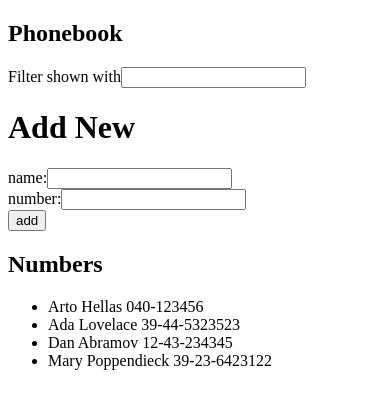
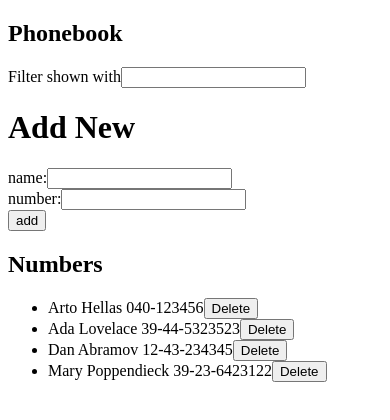
Before and after one commit to mcmnyages/fullstackopen, a React (Vite) app in the folder part2/phonebook/: page / in a window 390 px wide. Shown: the top 420 px of the page. Built offline with nearby package versions, Linux system fonts and the light colour scheme; data requests are answered from the project's data file.

Commit message:
feat: implement delete functionality for persons in phonebook

```diff
--- a/part2/phonebook/src/App.jsx
+++ b/part2/phonebook/src/App.jsx
@@ -15,7 +15,6 @@
     .getAll()
     .then(
       (response)=>{
-        console.log('Check the responses',response)
         setPersons(response)
       }
     )
@@ -42,6 +41,18 @@
 
     setNewName('')
     setNumber('')
+  }
+
+  const deletePerson=(id)=>{
+    const person = persons.find(name=>name.id===id)
+    if(
+      window.confirm(`Delete ${person.name} ?`)
+    )
+    phoneService
+    .deletePerson(id)
+    .then(response=>{
+      setPersons(persons.filter(person=>person.id!==id))
+    })
   }
 
   const handlePersonChange = (e) => {
@@ -72,6 +83,7 @@
       />
       <Persons
       persons={personsToShow}
+      deleteItem={deletePerson}
       />
     </div>
   )
--- a/part2/phonebook/src/components/Person.jsx
+++ b/part2/phonebook/src/components/Person.jsx
@@ -1,8 +1,9 @@
-const Person = ({ person }) => {
+const Person = ({ person, deleteItem}) => {
     return (
         <div>
             <li>
                 {person.name} {person.number}
+                <button onClick={()=>deleteItem(person.id)}>Delete</button>
             </li>
         </div>
     )
--- a/part2/phonebook/src/components/Persons.jsx
+++ b/part2/phonebook/src/components/Persons.jsx
@@ -1,6 +1,6 @@
 import Person from "./Person"
 
-const Persons = ({ persons }) => {
+const Persons = ({ persons,deleteItem }) => {
     return (
         <div>
             <h2>Numbers</h2>
@@ -10,6 +10,7 @@
                     <Person
                     key={person.name}
                     person={person}
+                    deleteItem={deleteItem}
                     />
                 ))}
             </ul>
--- a/part2/phonebook/src/service/phone.js
+++ b/part2/phonebook/src/service/phone.js
@@ -7,12 +7,20 @@
     return request.then(response=>response.data)
 }
 
-const addPerson=(person)=>{
-    const request = axios.post(baseUrl,person)
+const addPerson=(newPerson)=>{
+    const request = axios.post(baseUrl,newPerson)
     return request.then(respone=>respone.data)
+}
+
+const deletePerson=(id)=>{
+    const request =axios.delete(`${baseUrl}/${id}`)
+    return request.then(response=>{
+        response.data
+})
 }
 
 export default {
     getAll,
-    addPerson
+    addPerson,
+    deletePerson
 }
```
